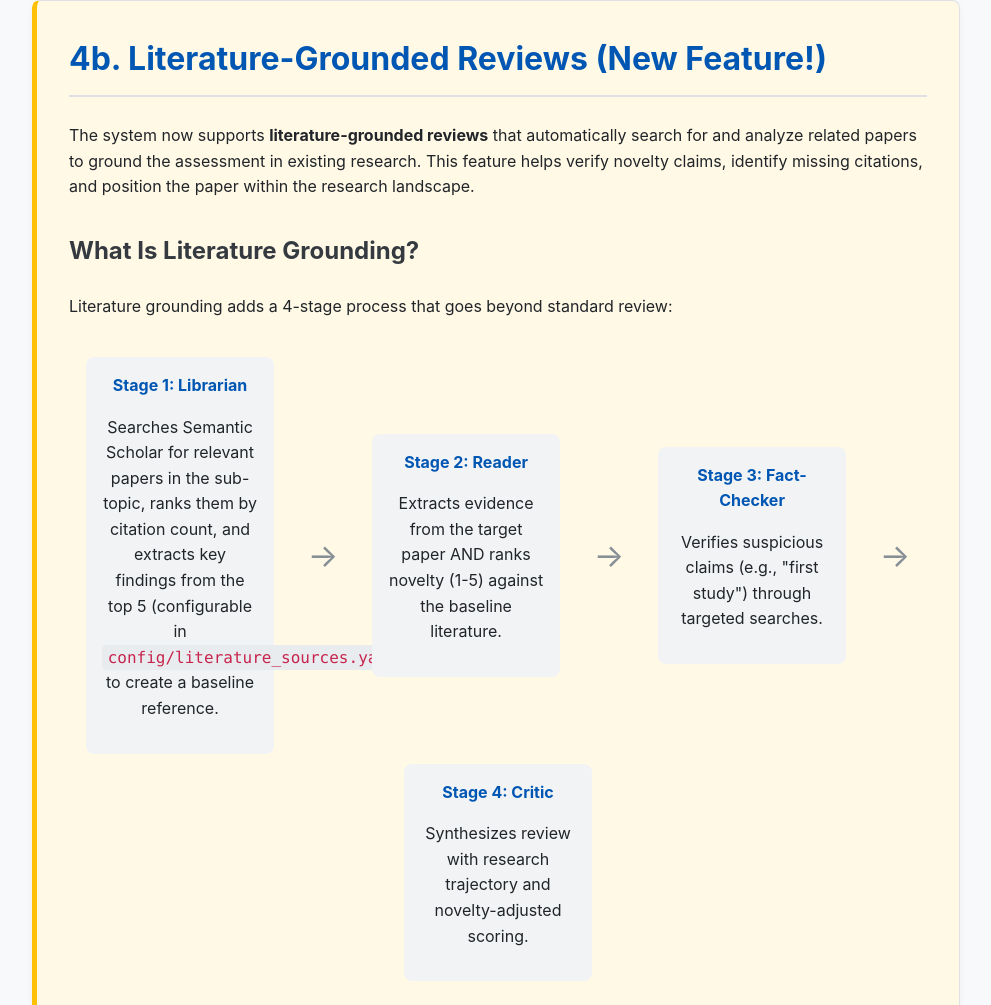
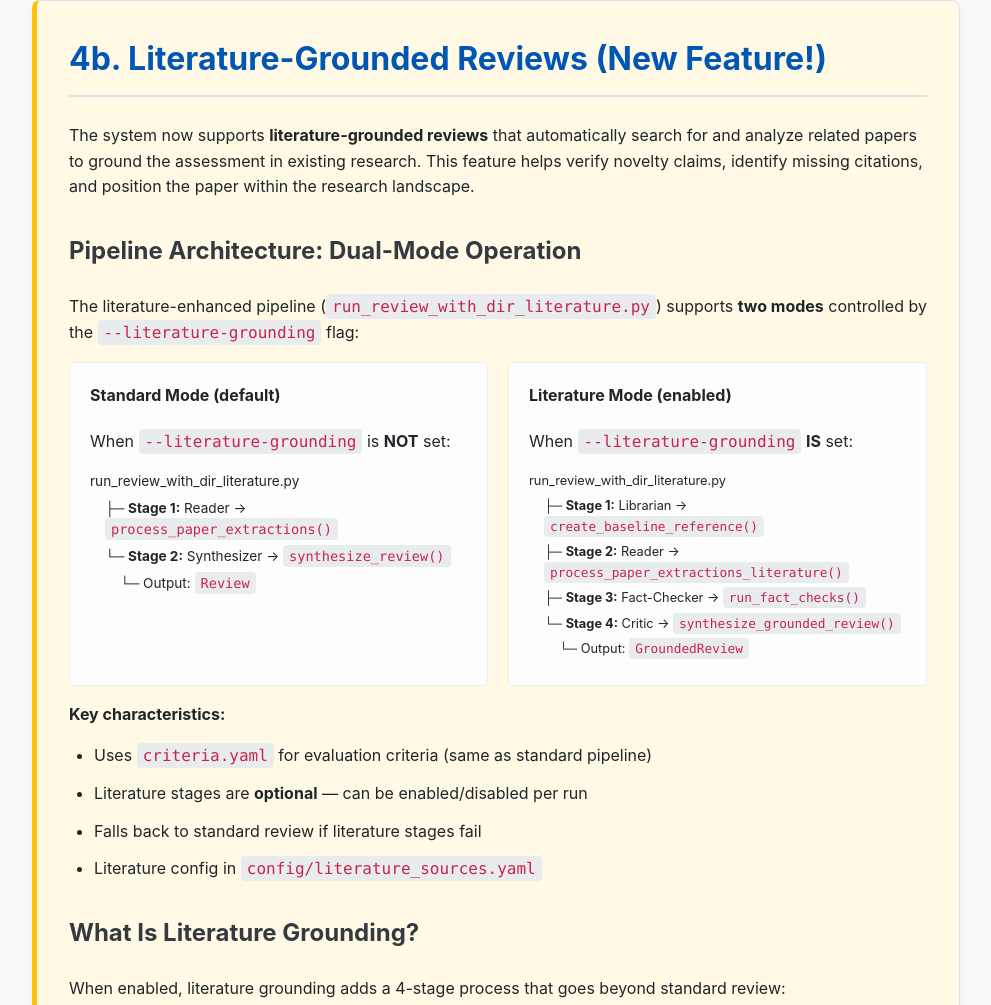
Before and after one commit to ngstcf/agentic-paper-review, a website: page 2_User_Guide_v3.html in a window 1280 px wide. Shown: the part 5077-6082 px from the top of the page, without its empty margins (264-1255 px from the left). Drawn offline with Linux system fonts and the light colour scheme.

Commit message:
Add dual-mode architecture for run_review_with_dir_literature.py
- Add pipeline architecture diagram showing Standard vs Literature modes
- Document run_review_with_dir_literature.py structure clearly
- Fix Method 3 to use --literature-grounding flag correctly
- Clarify difference between enhancement (4b) and standalone (4c) pipelines

Architecture comparison:
- Section 4b: run_review_with_dir_literature.py (dual-mode, uses criteria.yaml)
- Section 4c: run_review_literature.py (literature-only, uses literature_sources.yaml)

```diff
--- a/2_User_Guide_v3.html
+++ b/2_User_Guide_v3.html
@@ -577,8 +577,44 @@ JUDGE_MODEL=gemini-2.5-pro
             <h2>4b. Literature-Grounded Reviews (New Feature!)</h2>
             <p>The system now supports <strong>literature-grounded reviews</strong> that automatically search for and analyze related papers to ground the assessment in existing research. This feature helps verify novelty claims, identify missing citations, and position the paper within the research landscape.</p>
 
+            <h3>Pipeline Architecture: Dual-Mode Operation</h3>
+            <p>The literature-enhanced pipeline (<code>run_review_with_dir_literature.py</code>) supports <strong>two modes</strong> controlled by the <code>--literature-grounding</code> flag:</p>
+
+            <div class="flex-container">
+                <div class="flex-box">
+                    <h4>Standard Mode (default)</h4>
+                    <p>When <code>--literature-grounding</code> is <strong>NOT</strong> set:</p>
+                    <div style="font-size: 0.85em; text-align: left; margin-top: 10px;">
+                        <div style="margin: 5px 0;">run_review_with_dir_literature.py</div>
+                        <div style="margin: 5px 0; padding-left: 15px;">├─ <strong>Stage 1:</strong> Reader → <code>process_paper_extractions()</code></div>
+                        <div style="margin: 5px 0; padding-left: 15px;">└─ <strong>Stage 2:</strong> Synthesizer → <code>synthesize_review()</code></div>
+                        <div style="margin: 5px 0; padding-left: 30px;">└─ Output: <code>Review</code></div>
+                    </div>
+                </div>
+                <div class="flex-box">
+                    <h4>Literature Mode (enabled)</h4>
+                    <p>When <code>--literature-grounding</code> <strong>IS</strong> set:</p>
+                    <div style="font-size: 0.8em; text-align: left; margin-top: 10px;">
+                        <div style="margin: 5px 0;">run_review_with_dir_literature.py</div>
+                        <div style="margin: 5px 0; padding-left: 15px;">├─ <strong>Stage 1:</strong> Librarian → <code>create_baseline_reference()</code></div>
+                        <div style="margin: 5px 0; padding-left: 15px;">├─ <strong>Stage 2:</strong> Reader → <code>process_paper_extractions_literature()</code></div>
+                        <div style="margin: 5px 0; padding-left: 15px;">├─ <strong>Stage 3:</strong> Fact-Checker → <code>run_fact_checks()</code></div>
+                        <div style="margin: 5px 0; padding-left: 15px;">└─ <strong>Stage 4:</strong> Critic → <code>synthesize_grounded_review()</code></div>
+                        <div style="margin: 5px 0; padding-left: 30px;">└─ Output: <code>GroundedReview</code></div>
+                    </div>
+                </div>
+            </div>
+
+            <p><strong>Key characteristics:</strong></p>
+            <ul>
+                <li>Uses <code>criteria.yaml</code> for evaluation criteria (same as standard pipeline)</li>
+                <li>Literature stages are <strong>optional</strong> — can be enabled/disabled per run</li>
+                <li>Falls back to standard review if literature stages fail</li>
+                <li>Literature config in <code>config/literature_sources.yaml</code></li>
+            </ul>
+
             <h3>What Is Literature Grounding?</h3>
-            <p>Literature grounding adds a 4-stage process that goes beyond standard review:</p>
+            <p>When enabled, literature grounding adds a 4-stage process that goes beyond standard review:</p>
 
             <div class="architecture-flow">
                 <div class="flow-step">
@@ -631,10 +667,15 @@ enabled: true
                 </div>
                 <div class="flex-box">
                     <h4>Method 3: Runtime Flag</h4>
-                    <p>Use the <code>--no-literature</code> flag when running:</p>
-<pre><code># Disable for this run
-python run_review_literature.py \\
-  my_review_run --no-literature
+                    <p>Use the <code>--literature-grounding</code> flag when running:</p>
+<pre><code># Enable literature grounding
+python run_review_with_dir_literature.py \\
+  --run-dir my_review_run \\
+  --literature-grounding
+
+# Standard mode (no literature)
+python run_review_with_dir_literature.py \\
+  --run-dir my_review_run
 </code></pre>
                 </div>
             </div>
```
